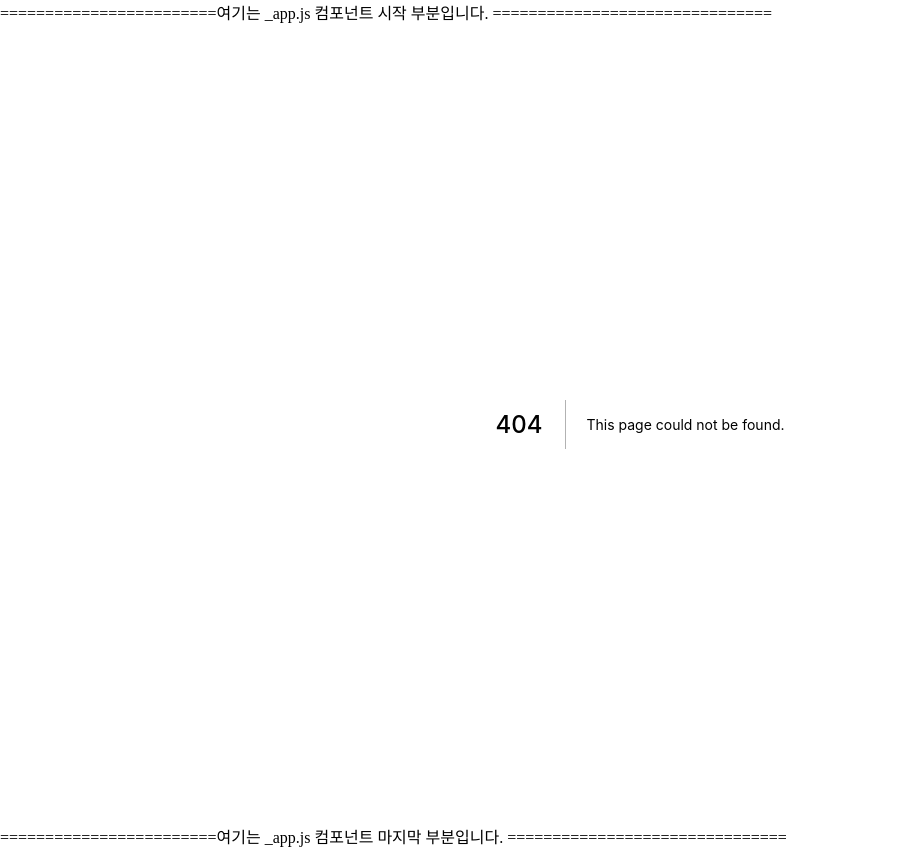
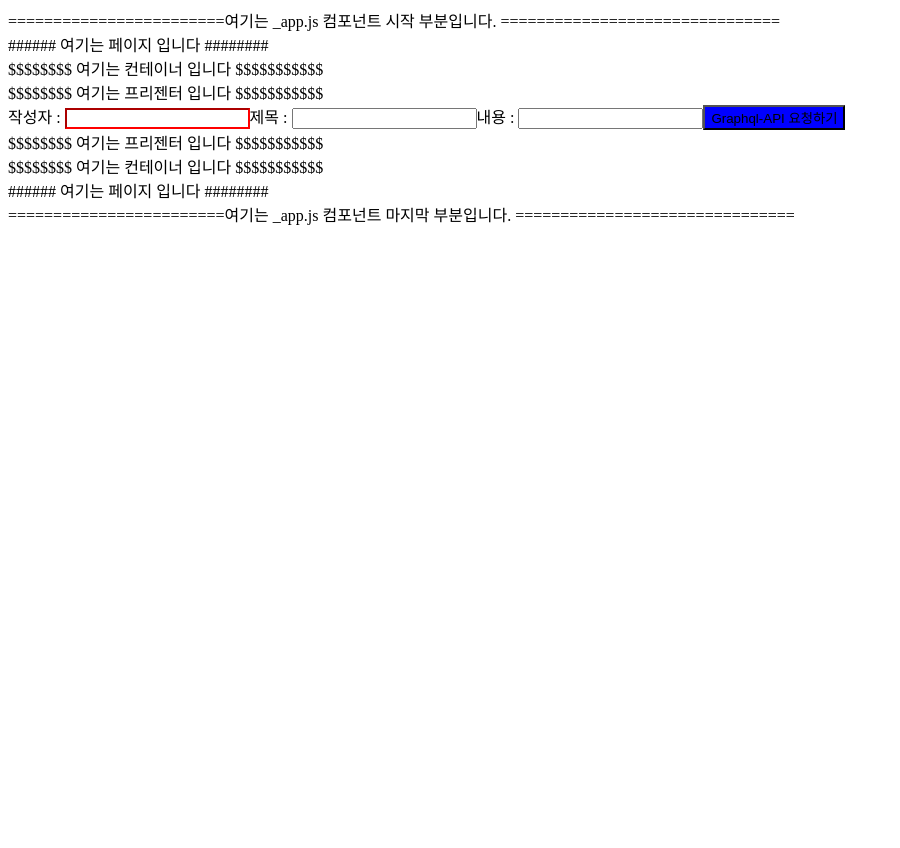
Before and after one commit to kiki8863/frontStudy, a Next.js app in the folder class/: page /section06/06-01-container-presenter in a window 1280 px wide. Before the commit this address had no page. Shown: the whole page, without its empty margins (0-900 px from the left). After the commit the page ends 800 px from the top, so only its background shows below. Built offline with nearby package versions, Linux system fonts and the light colour scheme.

Commit message:
폴더 분리하기 완

```diff
--- /dev/null
+++ b/class/pages/section06/06-01-container-presenter/index.js
@@ -0,0 +1,14 @@
+import BoardWrite from "../../../src/components/units/board/write/BoardWrite.container"
+
+export default function GraphqlMutationPage( ) {
+
+
+    // 한 줄일때는 괄호() 필요 없음
+    return (
+        <div>
+            <div>###### 여기는 페이지 입니다 ########</div>
+            <BoardWrite />
+            <div>###### 여기는 페이지 입니다 ########</div>
+        </div>
+    )
+}
--- /dev/null
+++ b/class/src/components/units/board/write/BoardWrite.container.js
@@ -0,0 +1,56 @@
+import { useMutation } from "@apollo/client"
+import { useState } from "react";
+import { myGraphqlSet } from "./BoardWrite.queries";                                // export 는 골라서 가져오기 가능
+import BoardWriteUI from "./BoardWrite.presenter";                                  // export default 로 한개만 가져오기
+//import Abcdefg from "./BoardWrite.presenter";                                           // export default 이름 바꿔서 가져오기
+//import Abcdefg, { apple } from "./BoardWrite.presenter";                            // export default 와 export 같이 가져오기
+
+//import * as S from './BoardWrite.style'                                                          // export 한번에 다 가져오기
+//S.BlueButton
+//S.RedInput
+
+
+
+export default function BoardWrite () {
+    const [ writer , setWriter ] = useState();
+    const [ title , setTitle ] = useState();
+    const [ contents , setContents ] = useState();
+
+    const [ myFunction ] = useMutation(myGraphqlSet );
+
+    const onClickSubmit = async () => {
+        const result = await myFunction( {
+            variables : {                               // variables = $ 역할을 함
+                writer : writer,
+                title : title,
+                contents : contents
+            }
+        } );
+        console.log( result );
+    }
+
+    const onChangeWriter = ( event ) => {
+        setWriter( event.target.value );
+
+    }
+
+    const onChangeTitle = ( event ) => {
+        setTitle ( event.target.value );
+    }
+
+    const onChangeContents = ( event ) => {
+        setContents ( event.target.value );
+    }
+    return (
+        <div>
+            <div>$$$$$$$$ 여기는 컨테이너 입니다 $$$$$$$$$$$</div>
+            <BoardWriteUI
+            aaa = {onClickSubmit }
+            bbb = {onChangeWriter}
+            ccc = {onChangeTitle}
+            ddd ={onChangeContents}
+            />
+            <div>$$$$$$$$ 여기는 컨테이너 입니다 $$$$$$$$$$$</div>
+        </div>
+    )
+}
--- /dev/null
+++ b/class/src/components/units/board/write/BoardWrite.presenter.js
@@ -0,0 +1,21 @@
+import { RedInput, BlueButton } from "./BoardWrite.style"
+
+
+export default function BoardWriteUI( props ) {
+
+
+    return(
+        <div>
+            <div>$$$$$$$$ 여기는 프리젠터 입니다 $$$$$$$$$$$</div>
+            <div>
+                작성자 : <RedInput type="text" onChange={ props.bbb }/>
+                제목 : <input type="text" onChange={ props.ccc }/>
+                내용 : <input type="text" onChange={ props.ddd }/>
+                <BlueButton onClick={ props.aaa }>Graphql-API 요청하기</BlueButton>
+            </div>
+            <div>$$$$$$$$ 여기는 프리젠터 입니다 $$$$$$$$$$$</div>
+        </div>
+    )
+}
+
+export const apple = 3
--- /dev/null
+++ b/class/src/components/units/board/write/BoardWrite.queries.js
@@ -0,0 +1,11 @@
+import { gql } from "@apollo/client"
+
+export const myGraphqlSet = gql `
+    mutation createBoard( $writer : String, $title : String, $contents : String ) {
+        createBoard ( writer : $writer , title: $title, contents: $contents ) {
+            _id
+            number
+            message
+        }
+    }
+`
--- /dev/null
+++ b/class/src/components/units/board/write/BoardWrite.style.js
@@ -0,0 +1,9 @@
+import styled from "@emotion/styled";
+
+export const RedInput = styled.input`
+    border-color : red;
+`
+
+export const BlueButton = styled.button`
+    background-color: blue;
+`
```
Also changed, not shown: 2 other files (tests, documents, lock files or other folders).
